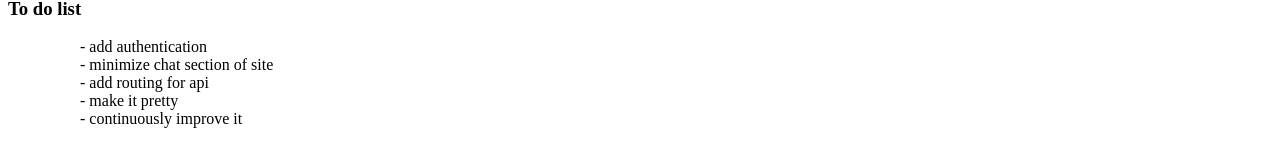
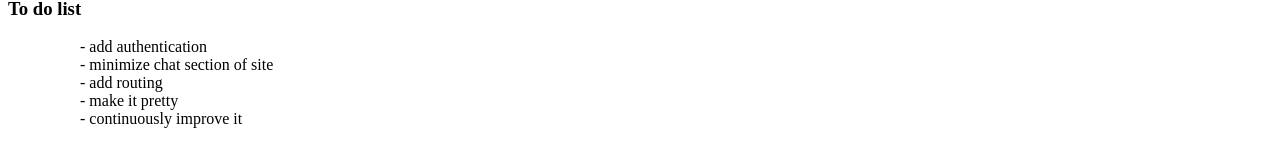
Before and after one commit to endepointe/chat_sb, a React (Create React App) app in the folder client/: page /socketio in a window 1280 px wide. Shown: the part 234-398 px from the top of the page. Built offline with nearby package versions, Linux system fonts and the light colour scheme; no server answers.

Commit message:
add todo list

```diff
--- a/client/src/comps/chat/Chat.js
+++ b/client/src/comps/chat/Chat.js
@@ -92,7 +92,7 @@ const Chat = (props) => {
         <ul>
           <li>- add authentication</li>
           <li>- minimize chat section of site</li>
-          <li>- add routing for api</li>
+          <li>- add routing</li>
           <li>- make it pretty</li>
           <li>- continuously improve it</li>
         </ul>
--- a/client/src/comps/chat/ChatLogin.js
+++ b/client/src/comps/chat/ChatLogin.js
@@ -56,7 +56,7 @@ const ChatLogin = () => {
         <ul>
           <li>- add authentication</li>
           <li>- minimize chat section of site</li>
-          <li>- add routing for api</li>
+          <li>- add routing</li>
           <li>- make it pretty</li>
           <li>- continuously improve it</li>
         </ul>
```
